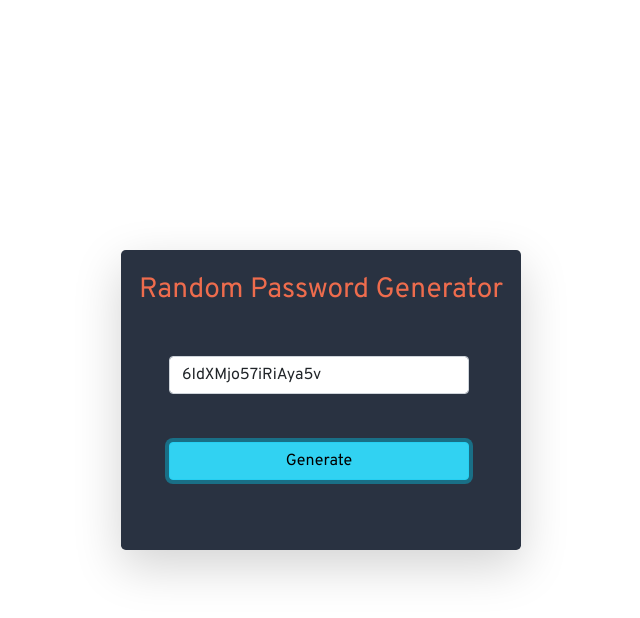
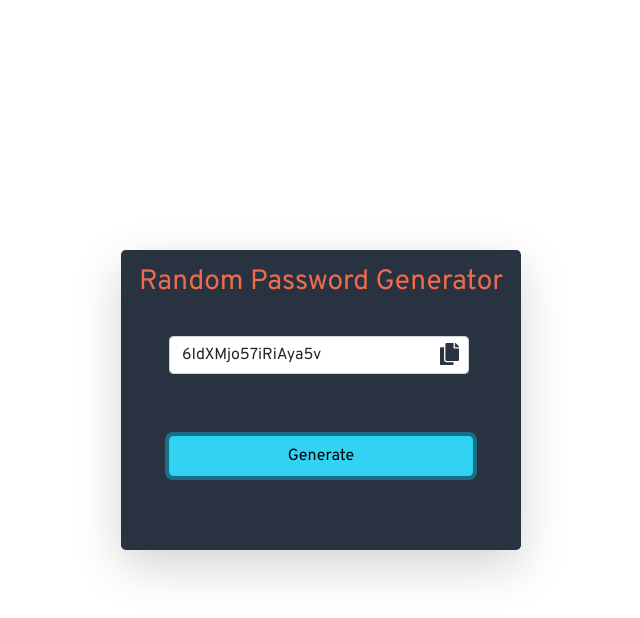
Before and after one commit to MaedehAlizadeh/Random-Password-Generator, a plain HTML site: page index.html in a window 1280 px wide. Both pictures are taken after typing "Sample" into the empty fields and a click on the button "Generate". Shown: the whole page, without its empty margins (319-959 px from the left). Drawn offline with nearby package versions, Linux system fonts and the light colour scheme.

Commit message:
Added Copy Button

```diff
--- a/css/style.css
+++ b/css/style.css
@@ -23,7 +23,29 @@ body {
     background-color: #293241;
 }
 
+form {
+    grid-template-rows: repeat(4 , 1fr)
+}
+
+form h3 {
+    grid-row: 1 / 2;
+}
+
+form input{
+    grid-row: 2 / 3;
+}
+
+form .copy-msg {
+    grid-row: 3 / 4;
+}
+
+form .generate-btn{
+    grid-row: 4 / 5;
+    height: 40px;
+}
+
 .copy-btn {
-    top: 107px;
-    left: 310px;
+    width: 45px;
+    top: 85px;
+    left: 306px;
 }
--- a/index.html
+++ b/index.html
@@ -6,15 +6,22 @@
     <meta name="viewport" content="width=device-width, initial-scale=1.0">
     <link rel="stylesheet" href="./css/style.css">
     <link href="https://cdn.jsdelivr.net/npm/bootstrap@5.1.3/dist/css/bootstrap.min.css" rel="stylesheet" integrity="sha384-1BmE4kWBq78iYhFldvKuhfTAU6auU8tT94WrHftjDbrCEXSU1oBoqyl2QvZ6jIW3" crossorigin="anonymous">
-    	<link rel="stylesheet" href="https://cdnjs.cloudflare.com/ajax/libs/font-awesome/5.15.3/css/all.min.css" integrity="sha512-iBBXm8fW90+nuLcSKlbmrPcLa0OT92xO1BIsZ+ywDWZCvqsWgccV3gFoRBv0z+8dLJgyAHIhR35VZc2oM/gI1w==" crossorigin="anonymous" />
     <title>Random Password Generator</title>
 </head>
 <body class="d-flex align-items-center justify-content-center vh-100">
     <div class="box rounded-3 shadow-lg position-relative">
-        <form method="post">
-            <h3 class="text-center mt-4">Random Password Generator</h3>
-            <input type="text" class="form-control w-75 m-5 shadow-none border-none">
-            <button type="button" class="btn generate-btn btn-info w-75 mx-5">Generate</button>
+        <form method="post" class="d-grid">
+            <h3 class="text-center mt-3">Random Password Generator</h3>
+
+            <input type="text" class="form-control w-75 mx-5 mt-4 shadow-none border-none">
+
+            <button class="btn copy-btn position-absolute shadow-none d-none" type="button">
+                <img src="./images/8541767_copy_clone_icon.svg" alt="copy-icon">
+            </button>
+
+            <div class="copy-msg my-3 text-center d-none">Password Copied!</div>
+
+            <button type="button" class="btn generate-btn btn-info mx-5">Generate</button>
 
         </form>
     </div>
--- a/js/main.js
+++ b/js/main.js
@@ -4,12 +4,14 @@
 const randomPass = document.querySelector('.form-control');
 const passGenBtn = document.querySelector('.generate-btn');
 const copyBtn = document.querySelector('.copy-btn')
+const copyMsg = document.querySelector('.copy-msg');
 
 passGenBtn.addEventListener('click' , generatePass);
-
+copyBtn.addEventListener('click' , copyPass);
 
 function generatePass(event) {
     event.preventDefault();
+    copyMsg.style.setProperty("display", "none");
     const char = '1234567890abcdefghijklmnopqrstuvwxyzABCDEFGHIJKLMNOPQRSTUVWXYZ';
     let pass = '';
     const passLength = 16;
@@ -21,4 +23,15 @@ function generatePass(event) {
 
     randomPass.value = pass;
 
+    if( !(!randomPass.value) ) {
+        copyBtn.style.setProperty("display", "block", "important");
+    }
 }
+
+
+function copyPass(event) {
+    event.preventDefault();
+    randomPass.select();
+    document.execCommand('copy');
+    copyMsg.style.setProperty("display", "block", "important");
+}
```
Also changed, not shown: images/8541767_copy_clone_icon.svg (added).
